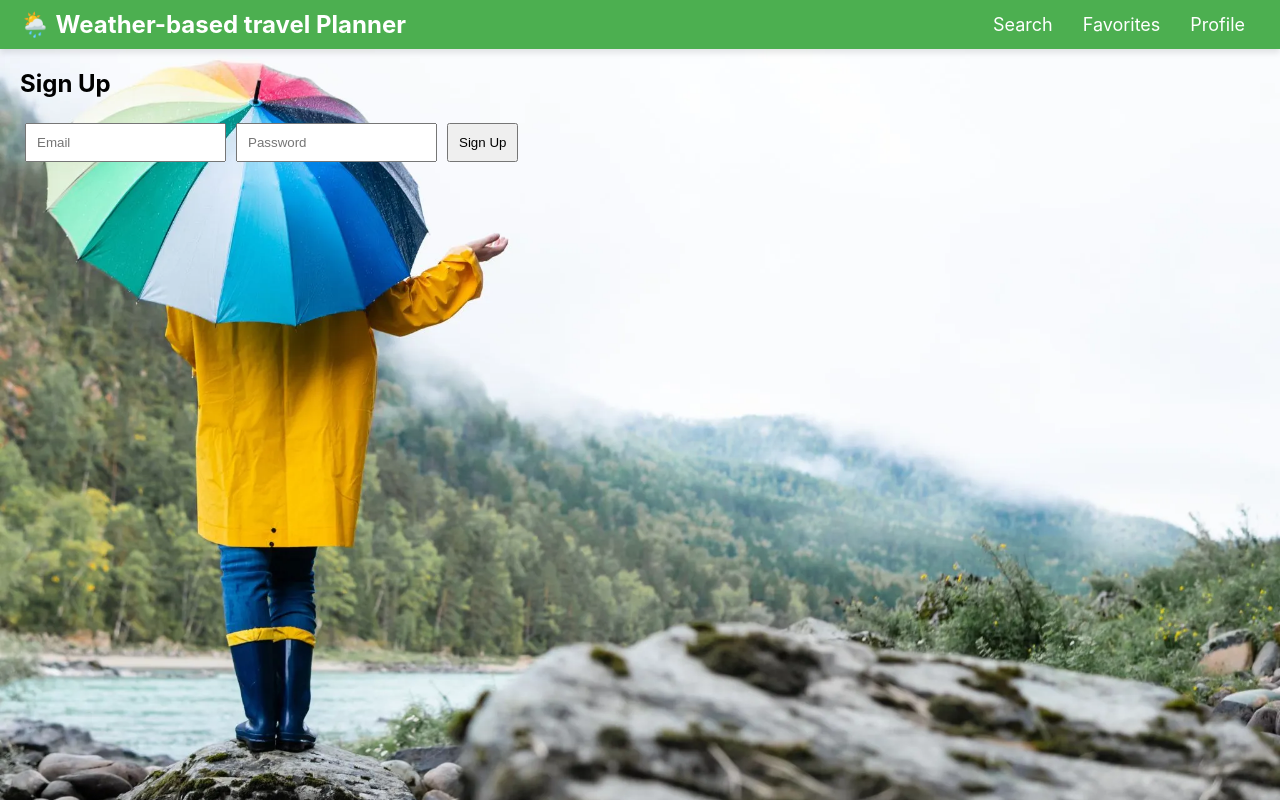
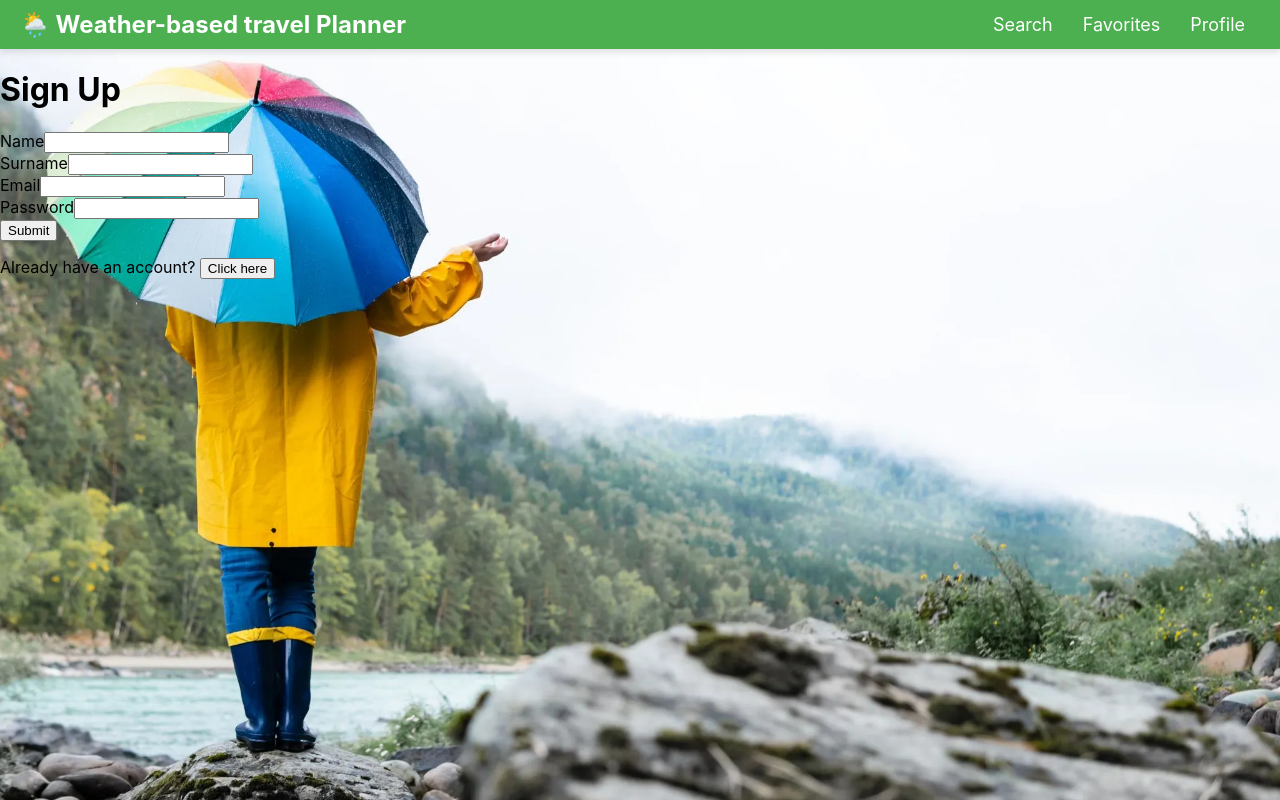
Before and after one commit to Thobani660/Weather-based-Travel-planner, a React (Create React App) app in the folder weather-travel-planner/: page /SignUp in a window 1280 px wide. Built offline with nearby package versions, Linux system fonts and the light colour scheme.

Commit message:
we added inputs to sign-up and setted it to send to firebaseDatabase

```diff
--- a/weather-travel-planner/src/App.js
+++ b/weather-travel-planner/src/App.js
@@ -3,11 +3,12 @@ import React from "react";
 import { BrowserRouter as Router, Routes, Route } from "react-router-dom";
 import HomePage from "./pages/HomePage";
 import SignIn from "./pages/SignIn";
-import SignUp from "./pages/SignUp";
+import Register from "./pages/signUp";
 import SearchBar from "./components/SearchBar";
 import ProtectedRoute from "./components/ProtectedRoute";
 import NavBar from "./components/NavBar";
 import FavoritesPage from "./components/FavoritesPage";
+// import ProfilePage from "./pages/ProfilePage";
 
 
 
@@ -18,8 +19,12 @@ const App = () => {
       <Routes>
         <Route path="/" element={<HomePage />} />
         <Route path="/SignIn" element={<SignIn />} />
-        <Route path="/SignUp" element={<SignUp />} />
+        <Route path="/SignUp" element={<Register />} />
         <Route path="/favorites" element={<FavoritesPage />} />
+        {/* <Route path="/profile" element={<ProfilePage />} /> */}
+
+
+
         <Route
           path="/searchbar"
           element={
--- a/weather-travel-planner/src/components/FavoritesPage.js
+++ b/weather-travel-planner/src/components/FavoritesPage.js
@@ -28,8 +28,10 @@ const FavoritesPage = () => {
           favorites.map((fav, index) => (
             <li key={index}>
               <p>Name: {fav.name}</p>
-              <p>Description: {fav.description}</p> {/* Adjust fields as per your data */}
-              {/* Add more fields as needed */}
+              {/* <p>Temperature: {fav.}</p> */}
+              <p>Description: {fav.weather.description}</p>
+              <p>Wind: {fav.wind.speed}</p>
+              <p>Degrees: {fav.wind.deg}</p>
             </li>
           ))
         ) : (
--- a/weather-travel-planner/src/pages/SignUp.js
+++ b/weather-travel-planner/src/pages/SignUp.js
@@ -1,47 +1,137 @@
-// src/pages/SignUp.js
 import React, { useState } from "react";
-import { auth } from "../firebase";
+import { useNavigate } from "react-router-dom";
+import { auth, db } from "../firebase";
 import { createUserWithEmailAndPassword } from "firebase/auth";
+import axios from "axios";
+import { doc, setDoc } from "firebase/firestore";
 
-const SignUp = () => {
+
+export default function Register() {
+  const [name, setName] = useState("");
   const [email, setEmail] = useState("");
   const [password, setPassword] = useState("");
-  const [error, setError] = useState("");
+  const [surname, setSurname] = useState("");
+  const [role, setRole] = useState("user");
+  const [loading, setLoading] = useState(false);
+  const [error, setError] = useState(null);
+  const navigate = useNavigate();
 
-  const handleSignUp = async () => {
+  const handleSubmit = async (e) => {
+    e.preventDefault();
+    setLoading(true);
+
     try {
-      await createUserWithEmailAndPassword(auth, email, password);
-      alert("Sign-Up Successful! You can now log in.");
-      setEmail("");
-      setPassword("");
+      // Firebase Authentication for user sign-up
+      const userCredential = await createUserWithEmailAndPassword(auth, email, password);
+      const user = userCredential.user;
+
+      // After Firebase sign-up, store additional user information in Firestore
+      const userData = {
+        name,
+        surname,
+        email,
+        uid: user.uid, // Firebase user ID
+      };
+
+      // Save user info to Firebase Firestore
+      await setDoc(doc(db, "users", user.uid), userData);
+
+      // Optionally, you can still use your backend API to store this data in a separate database
+      // await axios.post("http://localhost:3000/api/register", userData);
+
+      // Redirect the user to the login page after successful registration
+      navigate("/SignIn");
     } catch (err) {
-      setError(err.message);
+      setError(err.message); // Display Firebase authentication error
+    } finally {
+      setLoading(false);
     }
   };
 
   return (
-    <div style={{ margin: "20px" }}>
-      <h2>Sign Up</h2>
-      {error && <p style={{ color: "red" }}>{error}</p>}
+    <div className="flex items-center justify-center min-h-screen bg-white">
+      <div className="container max-w-md p-8 bg-white shadow-md rounded-lg mt-20 mb-20">
+        <h1 className="text-3xl font-bold mb-4 text-center text-pink-500">Sign Up</h1>
+
+        <form onSubmit={handleSubmit}>
+          {/* Name Field */}
+          <div className="mb-4">
+            <label htmlFor="name" className="block text-gray-700 font-bold mb-2">
+              Name
+            </label>
+            <input
+              type="text"
+              id="name"
+              className="shadow appearance-none border rounded w-full py-2 px-3 text-gray-700 focus:outline-none"
+              value={name}
+              onChange={(e) => setName(e.target.value)}
+            />
+          </div>
+
+            {/* Surname */}
+            <div className="mb-4">
+            <label htmlFor="surname" className="block text-gray-700 font-bold mb-2">
+             Surname
+            </label>
+            <input
+              type="text"
+              id="surname"
+              className="shadow appearance-none border rounded w-full py-2 px-3 text-gray-700 focus:outline-none"
+              value={surname}
+              onChange={(e) => setSurname(e.target.value)}
+            />
+          </div>
+
+          {/* Email Field */}
+          <div className="mb-4">
+            <label htmlFor="email" className="block text-gray-700 font-bold mb-2">
+              Email
+            </label>
             <input
               type="email"
-        placeholder="Email"
+              id="email"
+              className="shadow appearance-none border rounded w-full py-2 px-3 text-gray-700 focus:outline-none"
               value={email}
               onChange={(e) => setEmail(e.target.value)}
-        style={{ padding: "10px", margin: "5px" }}
             />
+          </div>
+
+          {/* Password */}
+          <div className="mb-6">
+            <label htmlFor="password" className="block text-gray-700 font-bold mb-2">
+              Password
+            </label>
             <input
               type="password"
-        placeholder="Password"
+              id="password"
+              className="shadow appearance-none border rounded w-full py-2 px-3 text-gray-700 focus:outline-none"
               value={password}
               onChange={(e) => setPassword(e.target.value)}
-        style={{ padding: "10px", margin: "5px" }}
             />
-      <button onClick={handleSignUp} style={{ padding: "10px", margin: "5px" }}>
-        Sign Up
+          </div>
+
+          {/* Submit Button */}
+          <button
+            type="submit"
+            className="bg-pink-500 hover:bg-pink-700 text-white font-bold py-2 px-4 rounded w-full"
+            disabled={loading}
+          >
+            {loading ? "Submitting..." : "Submit"}
           </button>
+
+          <p className="mt-4 text-center">
+            Already have an account?{" "}
+            <button
+              onClick={() => navigate("/logIn")}
+              className="text-blue-600 underline"
+            >
+              Click here
+            </button>
+          </p>
+
+          {error && <p className="text-red-500 mt-4 text-center">{error}</p>}
+        </form>
+      </div>
     </div>
   );
-};
-
-export default SignUp;
+}
```
Also changed, not shown: weather-travel-planner/src/components/AuthContex.jsx (added, +24 -0 lines), weather-travel-planner/src/pages/ProfilePage.js (deleted, +0 -87 lines). Lines whose indentation alone changed are shown as unchanged.
